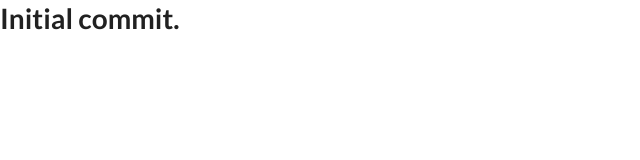
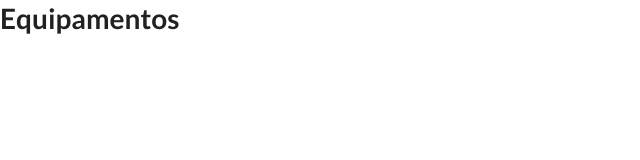
Before and after one commit to black-atom/atom-clock-dashboard, a React (Create React App) app: page /equipamentos in a window 1280 px wide. Shown: the top 160 px of the page, without its empty margins (0-640 px from the left). Built offline with nearby package versions, Linux system fonts and the light colour scheme.

Commit message:
feature: added new react scaffolding.

```diff
--- a/src/App.js
+++ b/src/App.js
@@ -1,13 +1,14 @@
 import React, { Component } from 'react';
-import { BrowserRouter as Router } from 'react-router-dom'
-import { HomePage } from './containers/home'
+import { BrowserRouter } from 'react-router-dom';
+import { RouteApp } from './routes';
+import Dashboard from './containers/dashboard/Dashboard';
 
 class App extends Component {
   render() {
     return (
-      <Router>
-        <HomePage/>
-      </Router>
+      <BrowserRouter>
+        <Dashboard/>
+      </BrowserRouter>
     );
   }
 }
--- /dev/null
+++ b/src/containers/dashboard/Dashboard.js
@@ -0,0 +1,15 @@
+import React from 'react';
+import { Switch, Route } from 'react-router-dom'
+import { Equipamentos } from './scenes/equipamentos/equipamentos';
+import { Main } from './scenes/main/main';
+
+const DashBoard = () => (
+  <main>
+    <Switch>
+      <Route exact path='/' component={Main}/>
+      <Route path='/equipamentos' component={Equipamentos}/>
+    </Switch>
+  </main>
+);
+
+export default DashBoard;
--- /dev/null
+++ b/src/containers/dashboard/index.js
@@ -0,0 +1 @@
+export { default } from './Dashboard';
--- /dev/null
+++ b/src/containers/dashboard/scenes/equipamentos/equipamentos.js
@@ -0,0 +1,7 @@
+import React from 'react';
+
+export const Equipamentos = () => (
+  <div>
+    <h1>Equipamentos</h1>
+  </div>
+);
--- /dev/null
+++ b/src/containers/dashboard/scenes/main/main.js
@@ -0,0 +1,7 @@
+import React from 'react';
+
+export const Main = () => (
+  <div>
+    <h1>Main</h1>
+  </div>
+);
--- a/src/containers/home/home.js
+++ /dev/null
@@ -1,9 +0,0 @@
-import React from 'react';
-
-const Home = () => (
-  <div>
-    <h1>Initial commit.</h1>
-  </div>
-);
-
-export default Home;
--- a/src/containers/home/index.js
+++ /dev/null
@@ -1,7 +0,0 @@
-import React from 'react';
-import Home from './home';
-import { Route } from 'react-router-dom';
-
-export const HomePage = () => (
-  <Route path='/' component={Home}/>
-)
```
Also changed, not shown: src/components/navbar/navbar.js (added, +25 -0 lines), src/components/navbar/index.js (added).
